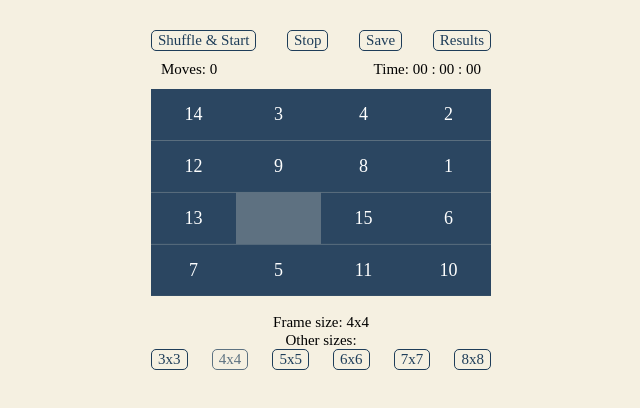
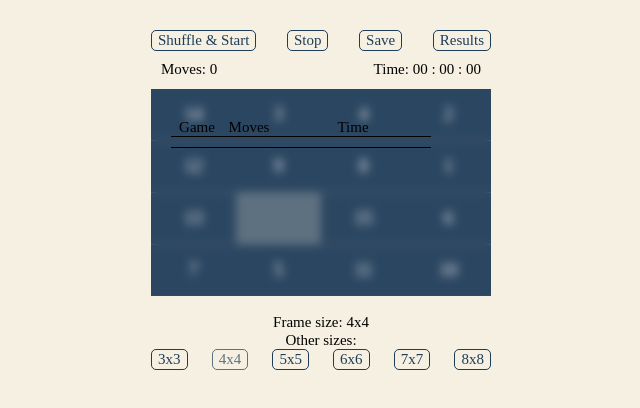
Before and after one commit to SergeyTimofeev1/rsschool-cv, a website built with webpack: page codejam2022Q3/src/index.html in a window 1280 px wide. Both pictures are taken after a click on the button "Results". Shown: the whole page, without its empty margins (319-959 px from the left). Built offline with nearby package versions, Linux system fonts and the light colour scheme.

Commit message:
add popup results

```diff
--- /dev/null
+++ b/codejam2022Q3/src/components/modals/Popup.js
@@ -0,0 +1,53 @@
+import {$} from "../../core/dom";
+import {storage} from "../../core/utils";
+
+export class PopUp {
+    static className = 'popup'
+    constructor($root) {
+        this.$root = $root
+
+        this.prepare()
+    }
+
+    prepare () {
+        this.wrapper = $.create('div', PopUp.className + '__wrapper')
+        this.$root.append(this.wrapper)
+        const resultsList = $.create('div', PopUp.className + '__list')
+        const resultItems = [].concat([{size: 'Game', moves: 'Moves', time: 'Time'}], storage('results'))
+        resultItems.forEach(result => {
+            const listItem = $.create('div', PopUp.className + '__list-item')
+            Object.keys(result).forEach(key => {
+                const el = $
+                    .create('span')
+                    .text(result[key])
+                listItem.append(el)
+            })
+            resultsList.append(listItem)
+        })
+
+        this.wrapper.append(resultsList)
+    }
+
+    toggle () {
+        // const resultsList = $
+        //     .create('div', PopUp.className + '__list')
+        //     .attr({part: 'popup-list'})
+        // const resultItems = [].concat([{size: 'Game', moves: 'Moves', time: 'Time'}], storage('results'))
+        // resultItems.forEach(result => {
+        //     const listItem = $
+        //         .create('div', PopUp.className + '__list-item')
+        //         .attr({part: 'popup-item'})
+        //     Object.keys(result).forEach(key => {
+        //         const el = $
+        //             .create('span')
+        //             .attr({part: key})
+        //             .text(result[key])
+        //         listItem.append(el)
+        //     })
+        //     resultsList.append(listItem)
+        // })
+        //
+        // this.wrapper.append(resultsList)
+        this.$root.toggle('is-opened')
+    }
+}
--- a/codejam2022Q3/src/components/modals/ResultsPopUp.js
+++ /dev/null
@@ -1,26 +0,0 @@
-import { $ } from "../../core/dom";
-import { storage } from "../../core/utils";
-
-export class ResultsPopUp extends HTMLElement {
-  static className = "results-popup";
-  constructor() {
-    super();
-
-    const shadowDom = $(this.attachShadow({ mode: "open" }));
-
-    const resultsWrapper = $.create("div", ResultsPopUp.className).attr({ part: "popup" });
-    const resultsList = $.create("div", ResultsPopUp.className + "__list").attr({ part: "popup-list" });
-    const resultItems = [].concat([{ size: "Game", moves: "Moves", time: "Time" }], storage("results"));
-    resultItems.forEach((result) => {
-      const listItem = $.create("div", ResultsPopUp.className + "__list-item").attr({ part: "popup-item" });
-      Object.keys(result).forEach((key) => {
-        const el = $.create("span").attr({ part: key }).text(result[key]);
-        listItem.append(el);
-      });
-      resultsList.append(listItem);
-    });
-
-    shadowDom.append(resultsWrapper);
-    resultsWrapper.append(resultsList);
-  }
-}
--- a/codejam2022Q3/src/components/puzzle/PuzzleGame.js
+++ b/codejam2022Q3/src/components/puzzle/PuzzleGame.js
@@ -1,7 +1,7 @@
 import { $ } from "../../core/dom";
 import { isEmpty, storage } from "../../core/utils";
 import { PuzzleComponent } from "../../core/PuzzleComponent";
-import { ResultsPopUp } from "../modals/ResultsPopUp";
+import { PopUp } from "../modals/PopUp";
 
 export class PuzzleGame extends PuzzleComponent {
   static className = "puzzle-game";
@@ -17,8 +17,6 @@ export class PuzzleGame extends PuzzleComponent {
     this.size = options.size;
     this.moves = storage("puzzle.moves") || 0;
     this.gameDisabled = false;
-
-    customElements.define("results-popup", ResultsPopUp);
   }
 
   get puzzleLength() {
@@ -35,6 +33,10 @@ export class PuzzleGame extends PuzzleComponent {
 
   render() {
     this.generatePuzzleGame();
+
+    const popupEl = $.create("div", PopUp.className);
+    this.popup = new PopUp(popupEl);
+    this.$root.append(popupEl);
   }
 
   init() {
@@ -43,6 +45,7 @@ export class PuzzleGame extends PuzzleComponent {
     this.$on("setSize", this.resetGame.bind(this));
     this.$on("shuffle", this.resetGame.bind(this));
     this.$on("save", this.saveGame.bind(this));
+    this.$on("results", this.openPopup.bind(this));
   }
 
   resetGame(size = null) {
@@ -60,6 +63,11 @@ export class PuzzleGame extends PuzzleComponent {
     storage("puzzle.list", this.matrix.flat());
   }
 
+  openPopup() {
+    console.log(this.popup);
+    this.popup.toggle();
+  }
+
   generatePuzzleGame() {
     this.$root.html("");
     const flatMatrix = this.getFlatShuffledMatrix();
@@ -71,15 +79,14 @@ export class PuzzleGame extends PuzzleComponent {
         .style(this.setPuzzleItemStyle(item));
       this.$root.append(el);
     });
-
-    this.$root.append($.create("results-popup"));
   }
 
   getFlatShuffledMatrix() {
     if (!isEmpty(this.savedFlatMatrix)) {
       return this.savedFlatMatrix;
     }
-    // return [1, 2, 3, 4, 5, 6, 7, 8, 9, 10, 11, 12, 13, 14, 16, 15]; //! 4x4 для проверки, при необходимости можно вернуть массивы размером 3х3 4х4 5х5 итд, для быстрой проверки сохранений результата
+    // return [1, 5, 9, 13, 2, 6, 10, 14, 3, 7, 11, 16, 4, 8, 12, 15];
+    // return [1, 2, 3, 4, 5, 6, 7, 8, 9, 10, 11, 12, 13, 14, 16, 15];
     return shuffle(this.flatMatrix);
   }
 
--- a/codejam2022Q3/src/components/puzzle/PuzzleMenu.js
+++ b/codejam2022Q3/src/components/puzzle/PuzzleMenu.js
@@ -56,5 +56,7 @@ export class PuzzleMenu extends PuzzleComponent {
     this.$emit("save");
   }
 
-  onResults() {}
+  onResults() {
+    this.$emit("results");
+  }
 }
--- a/codejam2022Q3/src/index.scss
+++ b/codejam2022Q3/src/index.scss
@@ -1,5 +1,5 @@
-@import 'libs/normalize';
-@import 'style/fonts';
-@import 'style/var';
-@import 'style/style';
-@import 'style/results-popup';
+@import "libs/normalize";
+@import "style/fonts";
+@import "style/var";
+@import "style/style";
+@import "style/popup";
--- /dev/null
+++ b/codejam2022Q3/src/style/_popup.scss
@@ -0,0 +1,30 @@
+.popup {
+  position: absolute;
+  left: 0;
+  width: 100%;
+  height: 100%;
+  backdrop-filter: blur(5px);
+  opacity: 0;
+  transition: all 0.4s ease-in;
+  pointer-events: none;
+  &.is-opened {
+    top: 0;
+    display: block;
+    opacity: 1;
+    pointer-events: all;
+  }
+}
+
+.popup__wrapper {
+  width: calc(100% - 40px);
+  height: calc(100% - 40px);
+  padding: 20px;
+  overflow: scroll;
+}
+
+.popup__list-item {
+  display: grid;
+  grid-template-columns: 1fr 1fr 3fr;
+  padding-top: 10px;
+  border-bottom: 1px solid black;
+}
--- a/codejam2022Q3/src/style/_results-popup.scss
+++ /dev/null
@@ -1,24 +0,0 @@
-results-popup {
-  position: absolute;
-  color: #fff;
-  left: 0;
-  width: 100%;
-  height: 100%;
-  backdrop-filter: blur(5px);
-  top: -400%;
-  opacity: 0;
-
-  &::part(popup) {
-    width: calc(100% - 40px);
-    height: calc(100% - 40px);
-    padding: 20px;
-    overflow: scroll;
-  }
-
-  &::part(popup-item) {
-    display: grid;
-    grid-template-columns: 1fr 1fr 3fr;
-    padding-top: 10px;
-    border-bottom: 1px solid #ff6e40;
-  }
-}
```
Also changed, not shown: codejam2022Q3/README.md (deleted).
